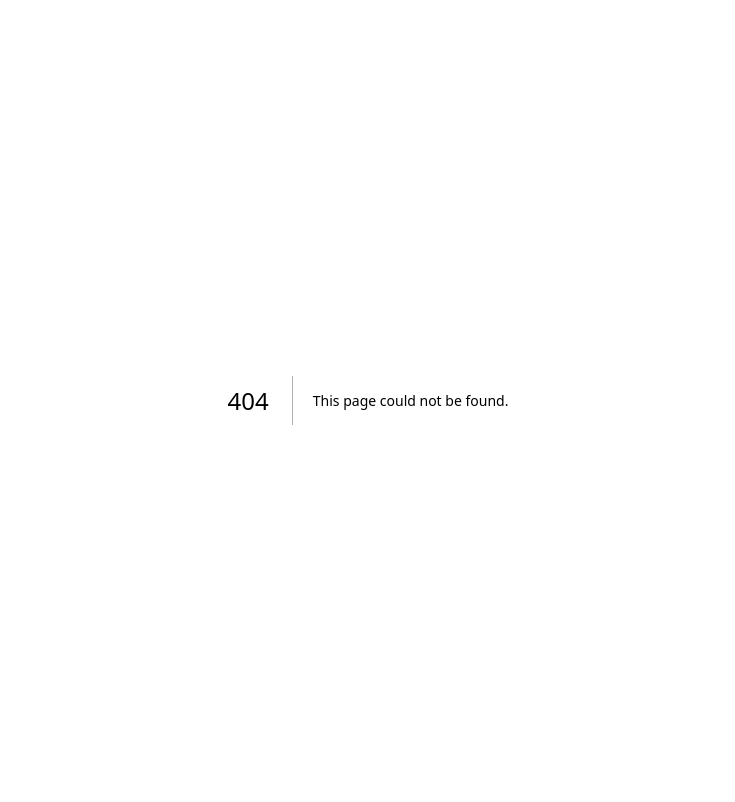
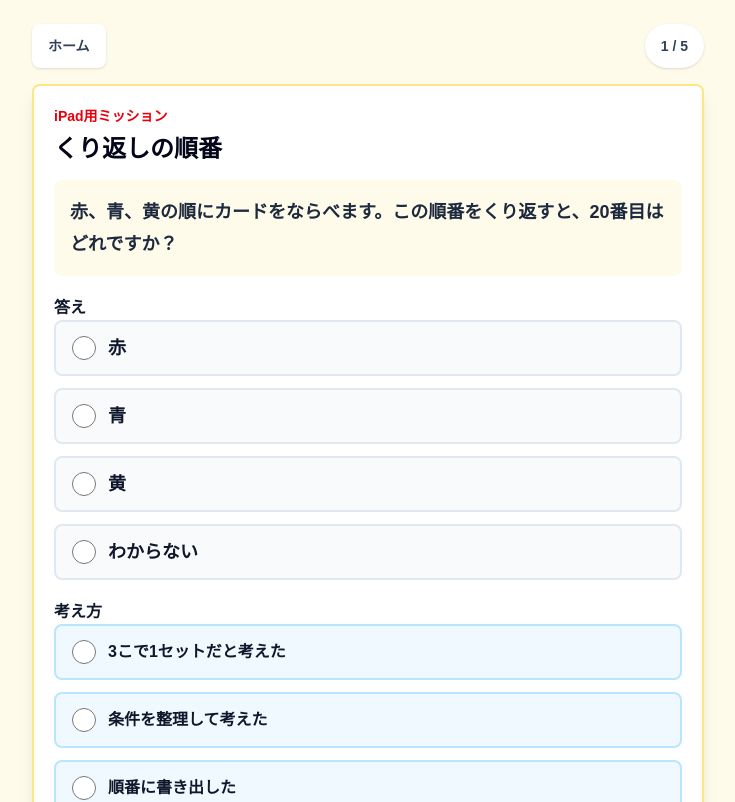
Before and after one commit to tripleaoyama/sengoku-baseball-detectives, a Next.js app: page /ipad-mission in a window 1280 px wide. Before the commit this address had no page. Shown: the top 802 px of the page, without its empty margins (272-1007 px from the left). Built offline with nearby package versions, Linux system fonts and the light colour scheme.

Commit message:
Add iPad-only mission flow

```diff
--- /dev/null
+++ b/src/app/ipad-mission/page.tsx
@@ -0,0 +1,168 @@
+"use client";
+
+import Link from "next/link";
+import { useEffect, useMemo, useState, type FormEvent } from "react";
+import questionsData from "@/data/questions.json";
+import type { Question } from "@/types/question";
+
+type Feedback = {
+  selectedAnswer: string;
+  selectedThinking: string;
+};
+
+const allQuestions = questionsData as Question[];
+
+function getCountFromUrl() {
+  if (typeof window === "undefined") return 5;
+  const params = new URLSearchParams(window.location.search);
+  return params.get("count") === "10" ? 10 : 5;
+}
+
+export default function IpadMissionPage() {
+  const [count, setCount] = useState(5);
+  const [currentIndex, setCurrentIndex] = useState(0);
+  const [feedback, setFeedback] = useState<Feedback | null>(null);
+  const [message, setMessage] = useState("");
+
+  useEffect(() => {
+    setCount(getCountFromUrl());
+  }, []);
+
+  const questions = useMemo(() => allQuestions.slice(0, count), [count]);
+  const question = questions[currentIndex];
+  const isFinished = currentIndex >= questions.length;
+
+  function handleSubmit(event: FormEvent<HTMLFormElement>) {
+    event.preventDefault();
+    const formData = new FormData(event.currentTarget);
+    const selectedAnswer = String(formData.get("answer") ?? "");
+    const selectedThinking = String(formData.get("thinking") ?? "");
+
+    if (!selectedAnswer || !selectedThinking) {
+      setMessage("答えと考え方を1つずつ選んでね。");
+      return;
+    }
+
+    setMessage("");
+    setFeedback({ selectedAnswer, selectedThinking });
+  }
+
+  function goNext() {
+    setFeedback(null);
+    setMessage("");
+    setCurrentIndex((index) => index + 1);
+  }
+
+  if (isFinished) {
+    return (
+      <main className="min-h-screen bg-amber-50 px-4 py-6">
+        <div className="mx-auto max-w-2xl rounded-lg border-2 border-amber-200 bg-white p-6 shadow-lg">
+          <p className="text-sm font-black text-amber-700">iPad用ミッション</p>
+          <h1 className="mt-2 text-3xl font-black text-slate-950">ミッション完了！</h1>
+          <p className="mt-4 text-lg font-bold leading-8 text-slate-700">
+            ここまで解けたら十分すごい。PC版と同じ問題を、iPad用の軽い画面で最後まで進めました。
+          </p>
+          <div className="mt-6 grid gap-3 sm:grid-cols-2">
+            <Link href="/" className="rounded-lg bg-slate-900 px-5 py-4 text-center text-lg font-black text-white">
+              ホームへ
+            </Link>
+            <Link href="/cards" className="rounded-lg bg-emerald-700 px-5 py-4 text-center text-lg font-black text-white">
+              カード図鑑へ
+            </Link>
+          </div>
+        </div>
+      </main>
+    );
+  }
+
+  if (!question) {
+    return <main className="min-h-screen p-6 text-lg font-bold">iPad用ミッションを準備しています。</main>;
+  }
+
+  const isAnswerCorrect = feedback?.selectedAnswer === question.answer;
+  const isThinkingCorrect = feedback?.selectedThinking === question.bestThinking;
+
+  return (
+    <main className="min-h-screen bg-amber-50 px-4 py-6">
+      <div className="mx-auto max-w-2xl">
+        <div className="mb-4 flex items-center justify-between gap-3">
+          <Link href="/" className="rounded-lg bg-white px-4 py-3 text-sm font-black text-slate-700 shadow-sm">
+            ホーム
+          </Link>
+          <p className="rounded-full bg-white px-4 py-3 text-sm font-black text-slate-700 shadow-sm">
+            {currentIndex + 1} / {questions.length}
+          </p>
+        </div>
+
+        {!feedback ? (
+          <section className="rounded-lg border-2 border-amber-200 bg-white p-5 shadow-lg">
+            <p className="text-sm font-black text-red-600">iPad用ミッション</p>
+            <h1 className="mt-2 text-2xl font-black leading-tight text-slate-950">{question.title}</h1>
+            <p className="mt-4 rounded-lg bg-amber-50 p-4 text-lg font-bold leading-8 text-slate-800">{question.question}</p>
+
+            <form key={question.id} onSubmit={handleSubmit} className="mt-5 grid gap-5">
+              <fieldset className="grid gap-3">
+                <legend className="text-base font-black text-slate-900">答え</legend>
+                {question.choices.map((choice) => (
+                  <label
+                    key={choice}
+                    className="flex min-h-14 items-center gap-3 rounded-lg border-2 border-slate-200 bg-slate-50 px-4 py-3 text-lg font-black text-slate-900"
+                  >
+                    <input className="h-6 w-6 accent-red-500" type="radio" name="answer" value={choice} />
+                    <span>{choice}</span>
+                  </label>
+                ))}
+              </fieldset>
+
+              <fieldset className="grid gap-3">
+                <legend className="text-base font-black text-slate-900">考え方</legend>
+                {question.thinkingChoices.map((choice) => (
+                  <label
+                    key={choice}
+                    className="flex min-h-14 items-center gap-3 rounded-lg border-2 border-sky-200 bg-sky-50 px-4 py-3 text-base font-black text-slate-900"
+                  >
+                    <input className="h-6 w-6 accent-sky-600" type="radio" name="thinking" value={choice} />
+                    <span>{choice}</span>
+                  </label>
+                ))}
+              </fieldset>
+
+              {message && <p className="rounded-lg bg-red-50 p-3 text-base font-black text-red-700">{message}</p>}
+
+              <button type="submit" className="rounded-lg bg-red-500 px-6 py-4 text-xl font-black text-white shadow-lg">
+                答え合わせをする
+              </button>
+            </form>
+          </section>
+        ) : (
+          <section className="rounded-lg border-2 border-slate-200 bg-white p-5 shadow-lg">
+            <p className="text-sm font-black text-red-600">答え合わせ</p>
+            <h1 className="mt-2 text-3xl font-black text-slate-950">
+              {isAnswerCorrect ? "ナイスヒット！" : "いいところまで考えたね"}
+            </h1>
+
+            <div className="mt-5 grid gap-3">
+              <div className="rounded-lg bg-emerald-50 p-4">
+                <p className="text-sm font-black text-emerald-800">正しい答え</p>
+                <p className="text-xl font-black text-emerald-950">{question.answer}</p>
+              </div>
+              <div className="rounded-lg bg-sky-50 p-4">
+                <p className="text-sm font-black text-sky-800">よい考え方</p>
+                <p className="text-lg font-black text-sky-950">{question.bestThinking}</p>
+              </div>
+              <div className="rounded-lg bg-amber-50 p-4 text-lg font-bold leading-8 text-amber-950">{question.explanation}</div>
+            </div>
+
+            <p className="mt-4 rounded-lg bg-slate-50 p-4 text-base font-black text-slate-800">
+              {isThinkingCorrect ? "考え方もばっちり。" : "次はこの考え方を使ってみよう。"}
+            </p>
+
+            <button type="button" onClick={goNext} className="mt-6 w-full rounded-lg bg-red-500 px-6 py-4 text-xl font-black text-white shadow-lg">
+              {currentIndex >= questions.length - 1 ? "完了する" : "次の問題へ"}
+            </button>
+          </section>
+        )}
+      </div>
+    </main>
+  );
+}
--- a/src/app/page.tsx
+++ b/src/app/page.tsx
@@ -91,6 +91,23 @@ export default function Home() {
                   <RubyText text="単元別ミッション" />
                 </Link>
               </div>
+              <div className="mt-4 rounded-lg border-2 border-slate-200 bg-slate-50 p-4">
+                <p className="text-sm font-black text-slate-700">iPad用ミッション</p>
+                <div className="mt-3 grid gap-3 sm:grid-cols-2">
+                  <Link
+                    href="/ipad-mission?count=10"
+                    className="inline-flex w-full items-center justify-center rounded-lg bg-slate-900 px-5 py-3 text-lg font-black text-white shadow-sm transition hover:bg-slate-800"
+                  >
+                    iPad 10問
+                  </Link>
+                  <Link
+                    href="/ipad-mission?count=5"
+                    className="inline-flex w-full items-center justify-center rounded-lg bg-emerald-700 px-5 py-3 text-lg font-black text-white shadow-sm transition hover:bg-emerald-800"
+                  >
+                    iPad 5問
+                  </Link>
+                </div>
+              </div>
             </div>
             <div className="bg-emerald-600 p-4 text-white sm:p-6">
               <div className="overflow-hidden rounded-lg border-2 border-white/50 bg-white/15">
```
